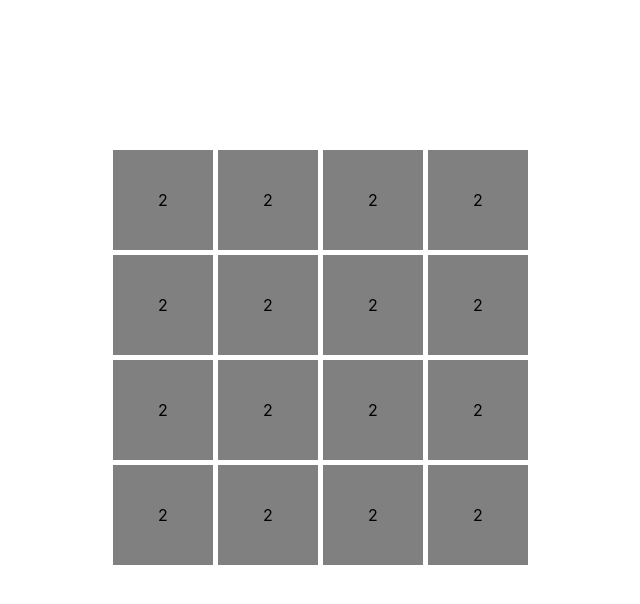
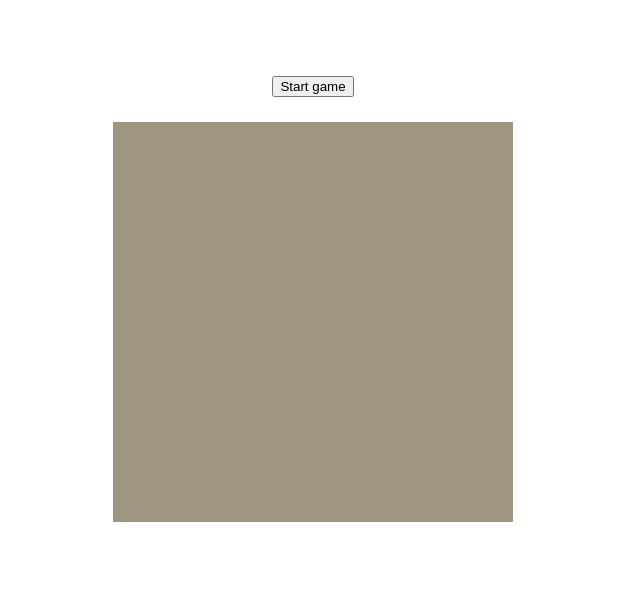
Before and after one commit to TheWidlarzGroup/2048-task, a React (Create React App) app: page / in a window 1280 px wide. Shown: the top 604 px of the page, without its empty margins (327-967 px from the left). Built offline with nearby package versions, Linux system fonts and the light colour scheme.

Commit message:
add start game functionality

```diff
--- a/src/App.tsx
+++ b/src/App.tsx
@@ -1,10 +1,13 @@
 import "./App.css";
 import { Board } from "./components/Board/Board";
+import { useGameBoard } from "./components/Board/useGameBoard";
 
 function App() {
+  const { tiles, generateInitialTiles } = useGameBoard();
   return (
-    <div className="App">
-      <Board />
+    <div className="App" style={{ marginTop: "75px" }}>
+      <button onClick={generateInitialTiles}>Start game</button>
+      <Board tiles={tiles} />
     </div>
   );
 }
--- a/src/components/Board/Board.styled.tsx
+++ b/src/components/Board/Board.styled.tsx
@@ -1,10 +1,13 @@
 import styled from "styled-components";
 
 export const BoardContainer = styled.div`
+  position: relative;
+  height: 400px;
   width: 400px;
   display: grid;
   grid-template-columns: 1fr 1fr 1fr 1fr;
   grid-template-rows: 1fr 1fr 1fr 1fr;
-  gap: 5px;
-  margin: 150px auto 0 auto;
+  gap: 15px;
+  margin: 25px auto 0 auto;
+  background: #9e967e;
 `;
--- a/src/components/Board/Board.tsx
+++ b/src/components/Board/Board.tsx
@@ -1,25 +1,32 @@
-import { Tile } from "../Tile";
+import { Tile } from "../Tile/Tile";
 import { BoardContainer } from "./Board.styled";
+import type { Tile as TileType } from "./useGameBoard";
 
-export const Board = () => {
+interface Props {
+  tiles: TileType[];
+}
+
+export const Board = ({ tiles }: Props) => {
+  const tilesList = tiles.map((tile) => (
+    <Tile
+      key={`${tile.id}-singleTile`}
+      value={tile.value}
+      position={tile.position}
+    />
+  ));
+
   return (
     <BoardContainer>
-      <Tile>2</Tile>
-      <Tile>2</Tile>
-      <Tile>2</Tile>
-      <Tile>2</Tile>
-      <Tile>2</Tile>
-      <Tile>2</Tile>
-      <Tile>2</Tile>
-      <Tile>2</Tile>
-      <Tile>2</Tile>
-      <Tile>2</Tile>
-      <Tile>2</Tile>
-      <Tile>2</Tile>
-      <Tile>2</Tile>
-      <Tile>2</Tile>
-      <Tile>2</Tile>
-      <Tile>2</Tile>
+      {tilesList}
+
+      {/* <Tile value={2} position={[200, 400]} />
+      <Tile value={2} position={[200, 400]} />
+      <Tile value={2} position={[200, 400]} />
+      <Tile value={2} position={[200, 400]} />
+      <Tile value={2} position={[200, 400]} />
+      <Tile value={2} position={[200, 400]} />
+      <Tile value={2} position={[200, 400]} />
+      <Tile value={2} position={[200, 400]} /> */}
     </BoardContainer>
   );
 };
--- /dev/null
+++ b/src/components/Board/useGameBoard.tsx
@@ -0,0 +1,39 @@
+import { useState } from "react";
+
+export interface Tile {
+  id: number;
+  value: number;
+  position: [number, number];
+}
+
+export const useGameBoard = () => {
+  const [tiles, setTiles] = useState<Tile[]>([]);
+
+  const generateInitialTiles = () => {
+    const getRandomPositions = () => {
+      const randomPositionInRange = Math.floor(Math.random() * 4);
+      const position: [number, number] = [
+        randomPositionInRange,
+        randomPositionInRange,
+      ];
+
+      return position;
+    };
+
+    const firstRandomTile = {
+      id: 1,
+      value: 2,
+      position: getRandomPositions(),
+    };
+
+    const secondRandomTile = {
+      id: 2,
+      value: 2,
+      position: getRandomPositions(),
+    };
+
+    setTiles([firstRandomTile, secondRandomTile]);
+  };
+
+  return { tiles, generateInitialTiles };
+};
--- a/src/components/Tile.tsx
+++ /dev/null
@@ -1,10 +0,0 @@
-import styled from "styled-components";
-
-export const Tile = styled.div`
-  width: 100px;
-  height: 100px;
-  background: gray;
-  display: flex;
-  align-items: center;
-  justify-content: center;
-`;
--- /dev/null
+++ b/src/components/Tile/Tile.styled.tsx
@@ -0,0 +1,18 @@
+import styled from "styled-components";
+
+export const TILE_WIDTH = 100;
+export const TILE_HEIGHT = 100;
+
+export const TileContainer = styled.div<{ top: number; left: number }>`
+  width: ${TILE_WIDTH}px;
+  height: ${TILE_HEIGHT}px;
+  background: gray;
+  display: flex;
+  align-items: center;
+  justify-content: center;
+  z-index: 2;
+  position: absolute;
+  top: ${({ top }) => `${top}px`};
+  left: ${({ left }) => `${left}px`};
+  border-radius: 12px;
+`;
--- /dev/null
+++ b/src/components/Tile/Tile.tsx
@@ -0,0 +1,17 @@
+import { TileContainer, TILE_HEIGHT } from "./Tile.styled";
+
+interface Props {
+  value: number;
+  position: [number, number];
+}
+
+export const Tile = ({ value, position }: Props) => {
+  return (
+    <TileContainer
+      top={position[0] * TILE_HEIGHT}
+      left={position[1] * TILE_HEIGHT}
+    >
+      {value}
+    </TileContainer>
+  );
+};
```
